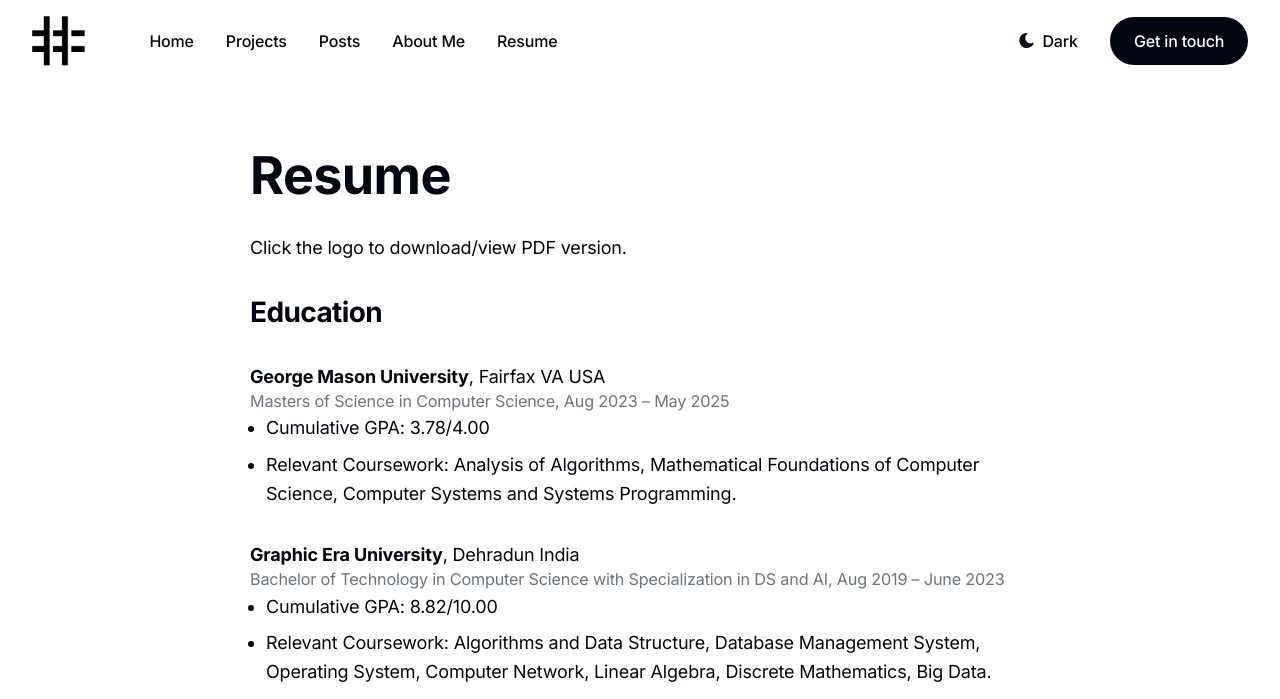
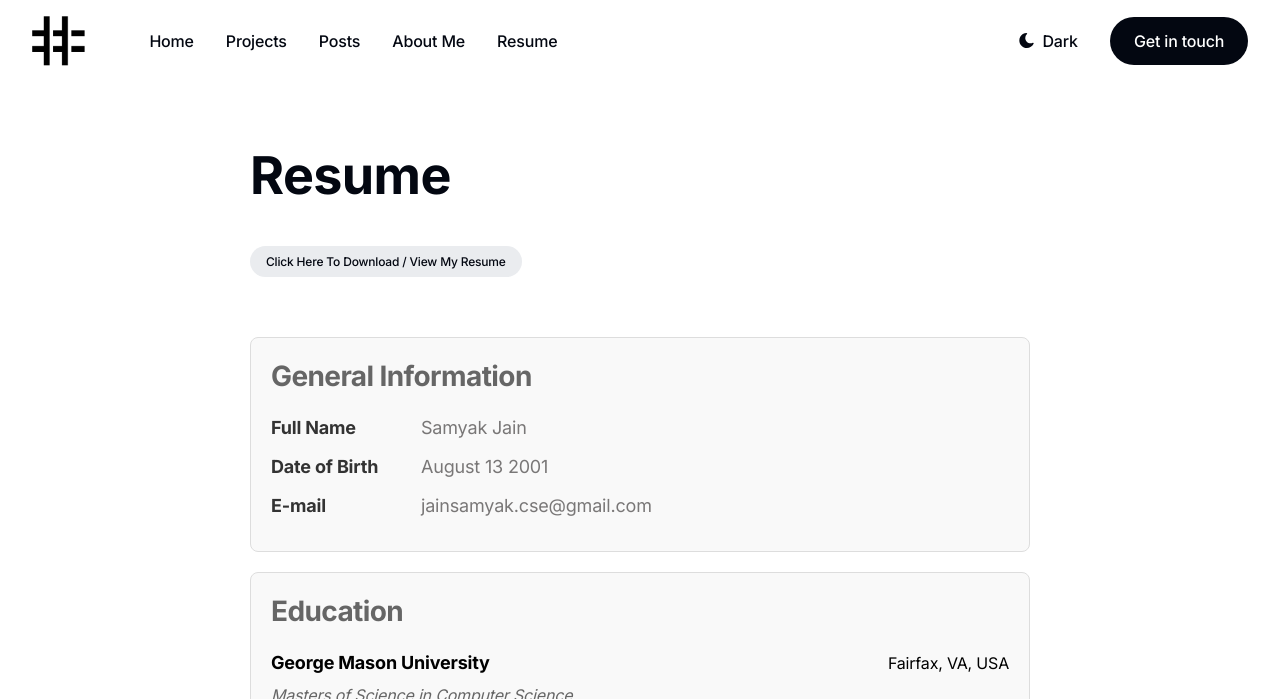
Before and after one commit to samyak1326/samyak1326.github.io, a Jekyll site: the page built from _pages/resume.md, in a window 1280 px wide. Shown: the top 699 px of the page. Built offline with Jekyll 4.4.1, drawn with Linux system fonts in a browser that asks for light colours; some of the changed text lies outside the part shown; grey boxes are pictures that could not be loaded.

Commit message:
fix: a lot of things

```diff
--- a/_data/settings.yml
+++ b/_data/settings.yml
@@ -63,6 +63,9 @@ hero_logo_image:
 
   - alt: "Chrome Logo"
     image: "/images/chrome.svg"
+
+  - alt: "Downlaod Logo"
+    image: "/images/download-solid.svg"
 
 #-------------------------------
 # Slider Featured Settings
--- a/_layouts/page.html
+++ b/_layouts/page.html
@@ -10,7 +10,7 @@ layout: default
       <h1 class="page__title">{{ page.title | escape }}</h1>
       {% endif %}
       {% if page.description %}
-      <div class="page__description">{{ page.description }}</div>
+      <div class="page__description">{{ page.description | markdownify}}</div>
       {% endif %}
     </div>
 
--- a/_pages/resume.md
+++ b/_pages/resume.md
@@ -3,52 +3,79 @@ layout: page
 permalink: /resume/
 title: Resume
 nav: true
-description: "Click the logo to download/view PDF version."
-resume_pdf: Samyak_Jain_Resume.pdf
+# description: "[Click here to download/view my resume](/assets/Samyak_Jain_Resume_updated.pdf)"
+# description: "[![ Download Resume ](/images/download-solid.svg) Download Resume ](/assets/Samyak_Jain_Resume_updated.pdf){: .download}"
 ---
+
+<!-- <div class="explore-tags">
+    <h3>Explore:</h3>
+    <div class="tag-cloud">
+      <a href="/assets/Samyak_Jain_Resume_updated.pdf" target="_blank" style="margin-top: 0;">Download Resume</a>
+    </div>
+</div> -->
+
+<div class="explore-tags" >
+    <!-- <h3 style="display: inline-block; vertical-align: middle; line-height: normal; margin-right: 10px;">Explore:</h3> -->
+    <div class="tag-cloud">
+      <a href="/assets/Samyak_Jain_Resume_updated.pdf" target="_blank" style="text-decoration: none;">Click here to download / view my resume</a>
+    </div>
+</div>
+
+<div id="general-information">
+    <h2>General Information</h2>
+    <div class="info-row">
+        <div class="info-label">Full Name</div>
+        <div class="info-detail">Samyak Jain</div>
+    </div>
+    <div class="info-row">
+        <div class="info-label">Date of Birth</div>
+        <div class="info-detail">August 13 2001</div>
+    </div>
+    <div class="info-row">
+        <div class="info-label">E-mail</div>
+        <div class="info-detail">jainsamyak.cse@gmail.com</div>
+    </div>
+</div>
 
 <section id="education">
     <h2>Education</h2>
-    <strong>George Mason University</strong>, Fairfax VA USA
-    <div class="degree">Masters of Science in Computer Science, Aug 2023 – May 2025</div>
-    <ul>
-        <li>Cumulative GPA: 3.78/4.00</li>
-        <li>Relevant Coursework: Analysis of Algorithms, Mathematical Foundations of Computer Science, Computer Systems and Systems Programming.</li>
-    </ul>
-    <strong>Graphic Era University</strong>, Dehradun India
-    <div class = "degree" >Bachelor of Technology in Computer Science with Specialization in DS and AI, Aug 2019 – June 2023</div>
-    <ul>
-        <li>Cumulative GPA: 8.82/10.00</li>
-        <li>Relevant Coursework: Algorithms and Data Structure, Database Management System, Operating System, Computer Network, Linear Algebra, Discrete Mathematics, Big Data.</li>
-    </ul>
+    <div class="education-block">
+        <div class="school-location">
+            <span class="school-name">George Mason University</span>
+            <span class="location">Fairfax, VA, USA</span>
+        </div>
+        <div class="degree">Masters of Science in Computer Science</div>
+        <div class="details">
+            <ul>
+                <li>Cumulative GPA: 3.78/4.00</li>
+                <li>Relevant Coursework: Analysis of Algorithm, Mathematical Foundations of Computer Science, Comp Systems and Sys Prog</li>
+            </ul>
+        </div>
+    </div>
+    <hr id = "edu-line">
+    <div class="education-block">
+        <div class="school-location">
+            <span class="school-name">Graphic Era Deemed to be University</span>
+            <span class="location">Dehradun, India</span>
+        </div>
+        <div class="degree">Bachelor of Technology in Computer Science (with Specialization in AI and DS)</div>
+        <div class="details">
+            <ul>
+                <li>Cumulative GPA: 8.82/10.00</li>
+                <li>Relevant Coursework: Algorithms and Data Structure, Database Management System, Operating System, Computer Network, Linear Algebra, Discrete Mathematics, Big Data</li>
+            </ul>
+        </div>
+    </div>
 </section>
 
-<div class="gallery-box">
-  <div class="gallery">
-    <img src="/images/01-2.jpg" loading="lazy" alt="Author">
-    <img src="/images/01-3.jpg" loading="lazy" alt="Author">
-  </div>
-  <em>Photo by <a href="https://www.pexels.com/@david-garrison-1128051/" target="_blank">Josh Sorenson</a> on <a href="https://www.pexels.com/" target="_blank">Pexels</a></em>
-</div>
-
-<section id="technical-skills">Technical Skills</h2>
-    <ul>
-        <li>Programming Languages: Python, Core Java, C/C++, Basics of Scala</li>
-        <li>Big Data, Machine Learning, and Deep Learning: Hadoop, MapReduce, Basics of Spark with Scala, Linux, Regression, Classification, CNN.</li>
-    </ul>
+<section id="professional-profiles">
+    <h2>Professional Profiles</h2>
+    <div class="profile-links">
+        <a href="https://github.com/samyak1326" class="profile-link" target="_blank">
+            <i class="fab fa-github"></i> GitHub
+        </a>
+        <a href="https://www.linkedin.com/in/samyakjain1301/" class="profile-link" target="_blank">
+            <i class="fab fa-linkedin"></i> LinkedIn
+        </a>
+    </div>
 </section>
-
-<section id="work-experience" style="background-color: #f0f7da; padding: 20px; border-radius: 8px; margin-bottom: 20px;">
-    <h2 style="color: #5bc0de; border-bottom: 2px solid #5bc0de; padding-bottom: 10px;">Work Experience and Training</h2>
-    <p><strong>Front End Intern</strong>, Vega Moon Technologies, New Delhi India</p>
-    <p><em>June 2022 - August 2022</em></p>
-    <ul>
-        <li>Developed end-to-end websites for the organization and its clients.</li>
-        <li>Worked with technologies like NodeJS and React.</li>
-    </ul>
-    <p><strong>Research Student</strong>, Graphic Era University, Dehradun India</p>
-    <p><em>Oct 2022 - Jan 2023</em></p>
-    <ul>
-        <li>Assisted in data pre-processing and analysis to find insights and patterns.</li>
-    </ul>
-</section>
--- a/_sass/2-base/_base.scss
+++ b/_sass/2-base/_base.scss
@@ -255,12 +255,133 @@ table td {
   background-color: var(--background-color) !important;
 }
 
+#general-information {
+  font-family: $heading-font-family;
+  border: 1px solid #ddd;
+  border-radius: 8px;
+  padding: 20px;
+  margin-bottom: 20px;
+  background-color: #f9f9f9;
+}
+
+#general-information h2 {
+  text-align: left;
+  margin-bottom: 20px;
+  color: #666;
+}
+
+.info-row {
+  display: flex;
+  margin-bottom: 10px;
+}
+
+.info-label {
+  font-weight: bold;
+  width: 150px;
+  color: #333;
+}
+
+.info-detail {
+  flex-grow: 1;
+  color: #797777;
+}
+
 #education {
+  font-family: $base-font-family;
+  font-size: $base-font-size;
+  line-height: $base-line-height;
+  letter-spacing: $base-letter-spacing;
+  border: 1px solid #ddd;
+  border-radius: 8px;
+  padding: 20px;
+  margin-bottom: 20px;
+  background-color: #f9f9f9;
+}
+
+#education h2 {
+  // font-size: 22px;
+  color: #666; /* Making the header a less bright color as requested */
   margin-bottom: 20px;
 }
 
+.education-block {
+  margin-bottom: 20px;
+}
+
+.school-location {
+  display: flex;
+  justify-content: space-between;
+  align-items: baseline;
+}
+
+.school-name {
+  font-size: 18px;
+  font-weight: bold;
+  color: #000; /* Original color for the school name */
+}
+
+.location {
+  font-size: 16px;
+  color: #000; /* Original color for the location */
+}
+
 .degree {
-  font-size: 0.9em;
-  color: #6c757d;
-  margin-top: -3px;
+  font-style: italic;
+  font-size: 16px;
+  margin: 5px 0;
+  color: #666; /* Faded color for the degree as requested */
 }
+
+.details ul {
+  list-style: none;
+  padding: 0;
+  margin: 0;
+  color: #666; /* Faded color for the details as requested */
+}
+
+.details ul li {
+  font-size: 16px;
+}
+
+#edu-line{
+  margin-top: 10px; /* Reduce the top margin */
+  margin-bottom: 10px; /* Reduce the bottom margin */
+  border: 0;
+  height: 1px;
+  width: 100%;
+}
+
+#professional-profiles {
+  font-family: $base-font-family;
+  font-size: $base-font-size;
+  line-height: $base-line-height;
+  letter-spacing: $base-letter-spacing;
+  padding: 20px;
+  margin-bottom: 20px;
+  border: 1px solid #ddd;
+  border-radius: 8px;
+  background-color: #f9f9f9;
+}
+
+#professional-profiles h2 {
+  color: #666;
+  margin-bottom: 15px;
+}
+
+.profile-links {
+  display: flex;
+  justify-content: start;
+  gap: 20px; /* Adjust the gap between the icons as needed */
+}
+
+.profile-link {
+  display: flex;
+  align-items: center;
+  font-size: 16px;
+  text-decoration: none;
+  color: #666;
+}
+
+.profile-link i {
+  margin-right: 10px;
+}
```
Also changed, not shown: images/download-solid.svg (added).
